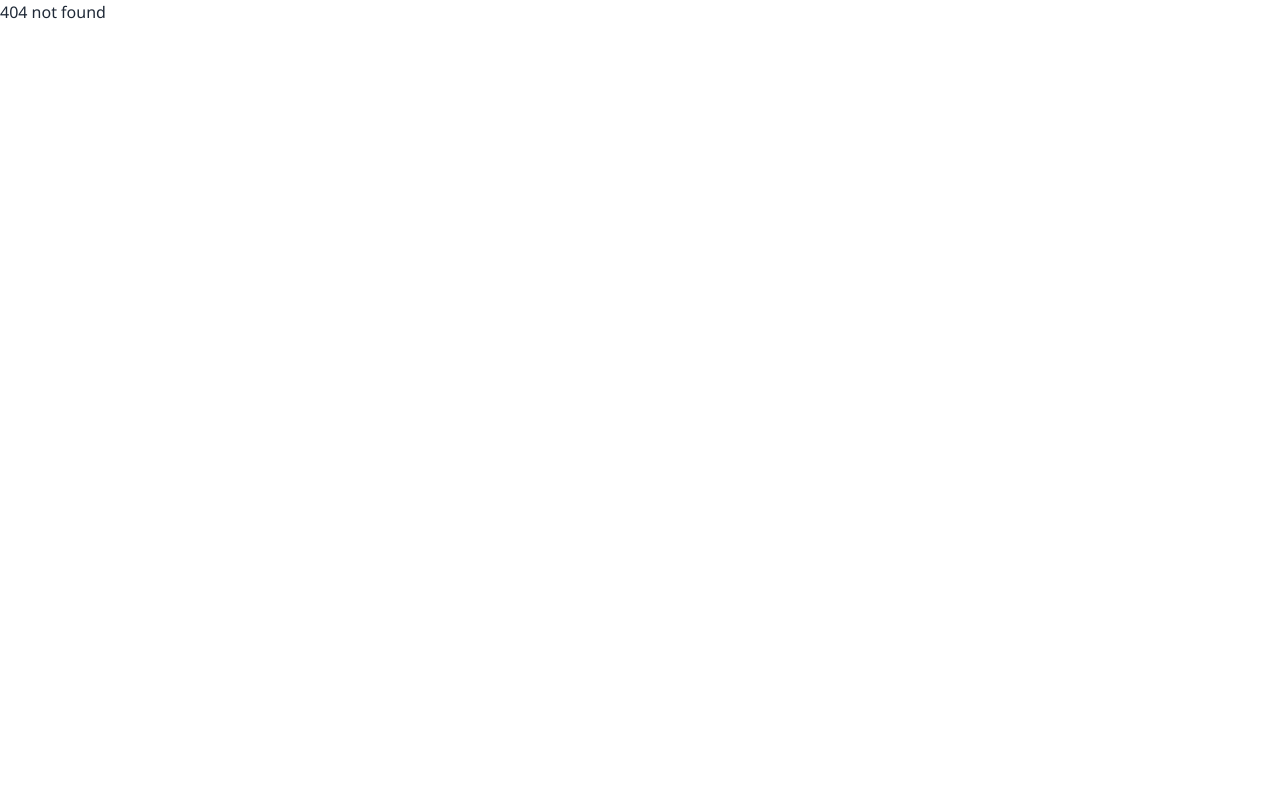
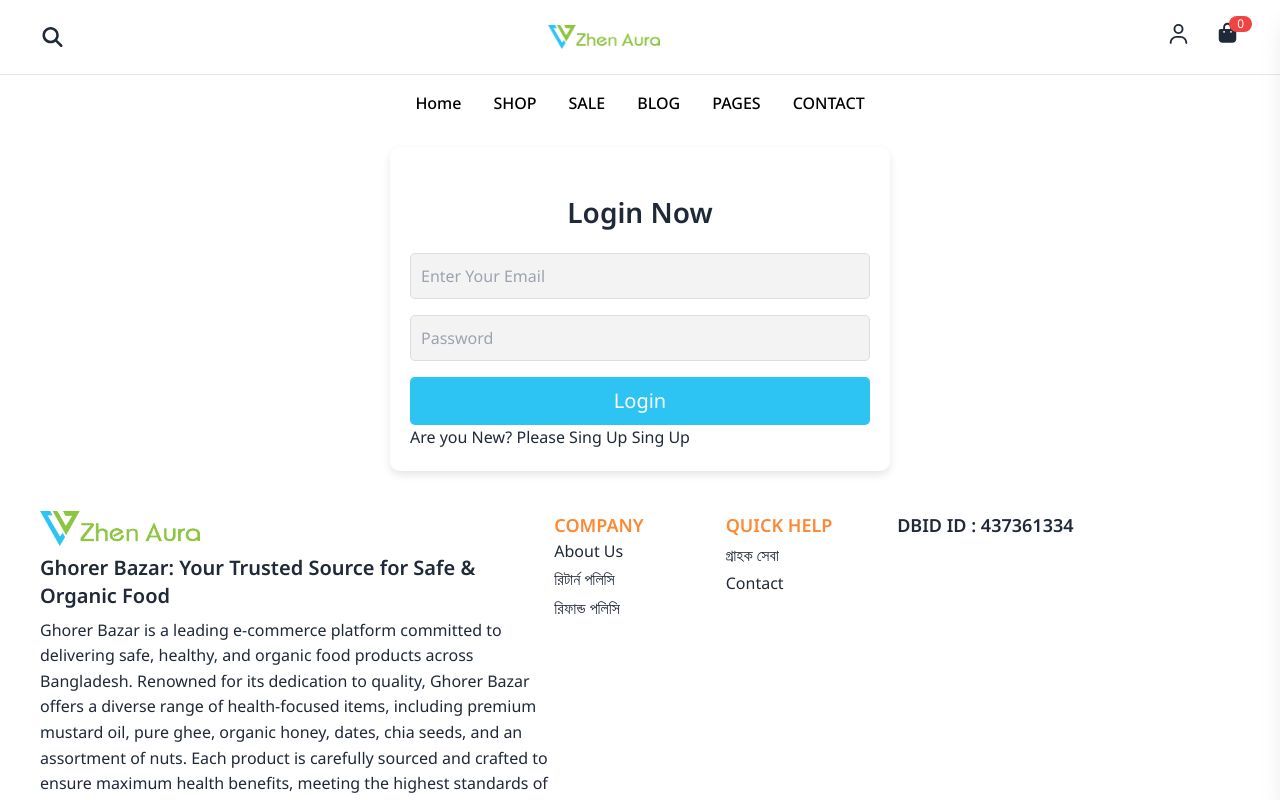
Before and after one commit to halaluddin2000/ghorer-bazar-client, a React (Vite) app: page /login in a window 1280 px wide. Before the commit this address had no page. Shown: the top 800 px of the page. Built offline with nearby package versions, Linux system fonts and the light colour scheme.

Commit message:
login or sing up page added

```diff
--- a/src/Components/Common/Loader.jsx
+++ b/src/Components/Common/Loader.jsx
@@ -0,0 +1,21 @@
+function Loader() {
+  return (
+    <div class="mx-auto w-full max-w-sm rounded-md border border-blue-300 p-4">
+      <div class="flex animate-pulse space-x-4">
+        <div class="size-10 rounded-full bg-gray-200"></div>
+        <div class="flex-1 space-y-6 py-1">
+          <div class="h-2 rounded bg-gray-200"></div>
+          <div class="space-y-3">
+            <div class="grid grid-cols-3 gap-4">
+              <div class="col-span-2 h-2 rounded bg-gray-200"></div>
+              <div class="col-span-1 h-2 rounded bg-gray-200"></div>
+            </div>
+            <div class="h-2 rounded bg-gray-200"></div>
+          </div>
+        </div>
+      </div>
+    </div>
+  );
+}
+
+export default Loader;
--- a/src/Components/Common/Navbar.jsx
+++ b/src/Components/Common/Navbar.jsx
@@ -1,23 +1,22 @@
-import { FontAwesomeIcon } from "@fortawesome/react-fontawesome";
+import { faUser } from "@fortawesome/free-regular-svg-icons";
 import {
   faBagShopping,
   faMagnifyingGlass,
-  faPhone,
 } from "@fortawesome/free-solid-svg-icons";
+import { FontAwesomeIcon } from "@fortawesome/react-fontawesome";
+import { useContext } from "react";
 import { Link } from "react-router-dom";
+import logo from "../../assets/logo.png";
 import { navbarCategories } from "../../data/navbarData";
-import logo from "../../assets/logo.png";
-import { faUser } from "@fortawesome/free-regular-svg-icons";
+import { CartContext } from "../context/CartContext";
 import "./navbar.css";
-import { useContext } from "react";
-import { CartContext } from "../context/CartContext";
 
 const Navbar = ({ onCODClick }) => {
   const { cart, setIsDrawerOpen } = useContext(CartContext);
   return (
     <div>
       {/*----------- upper navbar----------- */}
-      <div className="bg-[#98CB55] py-2 mb-5">
+      {/* <div className="bg-[#98CB55] py-2 mb-5">
         <p className="text-center text-white text-base tracking-wide ">
           আমাদের যে কোন পণ্য অর্ডার করতে কল বা WhatsApp করুন:{" "}
           <span>
@@ -29,14 +28,12 @@ const Navbar = ({ onCODClick }) => {
           </span>
           হট লাইন: 09642-922922
         </p>
-      </div>
+      </div> */}
       {/* -------navbar----- */}
-      <div className="container flex justify-between items-center mx-8 py-6">
+      <div className="container mt-5  mx-8">
+        <div className="flex justify-between items-center pt-6 pb-2 ">
           <div id="icon">
-          <FontAwesomeIcon
-            className="text-[#2CC4F4] text-xl"
-            icon={faMagnifyingGlass}
-          />
+            <FontAwesomeIcon className=" text-xl" icon={faMagnifyingGlass} />
             <span id="showText" className="btn-primary">
               Search
             </span>
@@ -47,15 +44,14 @@ const Navbar = ({ onCODClick }) => {
             </Link>
           </div>
           <div>
+            <Link to="/login">
               <div id="icon">
-            <FontAwesomeIcon
-              className="text-[#2CC4F4] text-xl px-6"
-              icon={faUser}
-            />
+                <FontAwesomeIcon className="text-xl px-6" icon={faUser} />
                 <span id="showText" className="btn-primary">
                   Account
                 </span>
               </div>
+            </Link>
             <div
               onClick={() => setIsDrawerOpen(true)}
               className="relative"
@@ -63,7 +59,7 @@ const Navbar = ({ onCODClick }) => {
             >
               <FontAwesomeIcon
                 onClick={onCODClick}
-              className="text-[#2CC4F4] text-xl"
+                className=" text-xl"
                 icon={faBagShopping}
               />
               <span className="absolute -top-2 -right-3 bg-red-500 text-white text-xs px-2 rounded-full">
@@ -75,10 +71,11 @@ const Navbar = ({ onCODClick }) => {
             </div>
           </div>
         </div>
+      </div>
       {/* navbar end */}
-      <div className="my-4 bg-[#F3F3F3] py-4">
+      <div className="my-4 border-t py-4 ">
         {/* CENTER (Desktop Menu) */}
-        <div className="navbar-center hidden px-4 items-center justify-center lg:grid lg:grid-cols-9 gap-4">
+        <div className="navbar-center flex gap-8 items-center mx-auto justify-center">
           {navbarCategories.map((item) => (
             <p
               className="gap-4 text-base font-medium text-center"
@@ -86,7 +83,7 @@ const Navbar = ({ onCODClick }) => {
             >
               <Link
                 className="link link-underline link-underline-black text-black"
-                to={`/category/${item.slug}`}
+                to={`/${item.slug}`}
               >
                 {item.name}
               </Link>
--- a/src/Components/home/Hero.jsx
+++ b/src/Components/home/Hero.jsx
@@ -1,8 +1,8 @@
-import cover from "../../assets/Image/New_ghorerbazar_cover.jpg";
+import cover from "../../assets/hero-1.jpg";
 
 function Hero() {
   return (
-    <div className="mt-10">
+    <div className="mt-4">
       <img src={cover} alt="cover" />
     </div>
   );
--- /dev/null
+++ b/src/Components/login/Login.jsx
@@ -0,0 +1,43 @@
+import { Link } from "react-router-dom";
+import "./login.css";
+function Login() {
+  const handleLogin = (e) => {
+    e.preventDefault();
+    const target = e.target;
+    const loginData = {
+      name: target.email.value,
+      password: target.password.value,
+    };
+    console.log(loginData);
+  };
+
+  return (
+    <div className="flex bg-white items-center justify-center mx-auto mb-10 ">
+      <div className="form-container bg-slate-200">
+        <div className="form">
+          <h2 className="text-center my-6">Login Now</h2>
+          <form onSubmit={() => handleLogin()}>
+            <span className="grid space-y-4">
+              <input type="email" name="email" placeholder="Enter Your Email" />
+              <input type="password" name="password" placeholder="Password" />
+            </span>
+            <input
+              type="submit"
+              value="Login"
+              id="button"
+              className="mt-4 text-xl"
+            />
+          </form>
+        </div>
+        <p>
+          Are you New? Please Sing Up{" "}
+          <a>
+            <Link to="/singUp">Sing Up</Link>
+          </a>{" "}
+        </p>
+      </div>
+    </div>
+  );
+}
+
+export default Login;
--- /dev/null
+++ b/src/Components/login/login.css
@@ -0,0 +1,44 @@
+.form-container {
+  background-color: white;
+  padding: 20px;
+  border-radius: 10px;
+  box-shadow: 0 4px 8px rgba(0, 0, 0, 0.1);
+  width: 500px;
+}
+
+.form {
+  display: flex;
+  flex-direction: column;
+}
+
+.form h2 {
+  margin-bottom: 20px;
+}
+
+.form input {
+  padding: 10px;
+  /* margin-bottom: 10px; */
+  border: 1px solid #ddd;
+  border-radius: 5px;
+  background: #f3f3f3;
+}
+
+#button {
+  padding: 10px;
+  background-color: #2dc4f4;
+  color: white;
+  border: none;
+  border-radius: 5px;
+  cursor: pointer;
+  width: 100%;
+}
+
+.form a {
+  color: #007bff;
+  text-decoration: none;
+  text-align: right;
+}
+
+.form p {
+  text-align: center;
+}
--- /dev/null
+++ b/src/Components/singUp/SingUp.jsx
@@ -0,0 +1,46 @@
+import { Link } from "react-router-dom";
+import "./singup.css";
+
+function SingUp() {
+  const handleSingUp = (e) => {
+    e.preventDefault();
+    const target = e.target;
+    const loginData = {
+      name: target.email.value,
+      password: target.password.value,
+    };
+    console.log(loginData);
+  };
+  return (
+    <div className="flex bg-white items-center justify-center mx-auto mb-10 ">
+      <div className="form-container bg-slate-200">
+        <div className="form">
+          <h2 className="text-center my-6">Sing Up</h2>
+          <form onSubmit={() => handleSingUp()}>
+            <span className="grid space-y-4">
+              <input type="email" name="email" placeholder="Enter Your Email" />
+              <input type="password" name="password" placeholder="Password" />
+              <input
+                type="password"
+                name="password"
+                placeholder="Confirm Password"
+              />
+            </span>
+            <input
+              type="submit"
+              value="Sing Up"
+              id="button"
+              className="mt-4 text-xl"
+            />
+          </form>
+        </div>
+        <p>
+          Are you Registration? Please Login Now{" "}
+          <Link to="/login">Login Now</Link>{" "}
+        </p>
+      </div>
+    </div>
+  );
+}
+
+export default SingUp;
--- /dev/null
+++ b/src/Components/singUp/singup.css
@@ -0,0 +1,44 @@
+.form-container {
+  background-color: white;
+  padding: 20px;
+  border-radius: 10px;
+  box-shadow: 0 4px 8px rgba(0, 0, 0, 0.1);
+  width: 500px;
+}
+
+.form {
+  display: flex;
+  flex-direction: column;
+}
+
+.form h2 {
+  margin-bottom: 20px;
+}
+
+.form input {
+  padding: 10px;
+  /* margin-bottom: 10px; */
+  border: 1px solid #ddd;
+  border-radius: 5px;
+  background: #f3f3f3;
+}
+
+#button {
+  padding: 10px;
+  background-color: #2dc4f4;
+  color: white;
+  border: none;
+  border-radius: 5px;
+  cursor: pointer;
+  width: 100%;
+}
+
+.form a {
+  color: #007bff;
+  text-decoration: none;
+  text-align: right;
+}
+
+.form p {
+  text-align: center;
+}
--- a/src/data/navbarData.js
+++ b/src/data/navbarData.js
@@ -1,15 +1,9 @@
 export const navbarCategories = [
-    { name: "Offer Zone", slug: "offer-zone" },
-    { name: "Best Seller", slug: "best-seller" },
-    { name: "Oil", slug: "oil" },
-    { name: "Ghee (ঘি)", slug: "ghee" },
-    { name: "Dates (খেজুর)", slug: "dates" },
-    { name: "খেজুর গুড়", slug: "khejurer-gur" },
-    { name: "Honey", slug: "honey" },
-    { name: "Masala", slug: "masala" },
-    { name: "Nuts & Seeds", slug: "nuts-seeds" },
-    { name: "Tea/Coffee", slug: "tea-coffee" },
-    { name: "Honeycomb", slug: "honeycomb" },
-    { name: "Organic Zone", slug: "organic" },
-    { name: "Pickle", slug: "pickle" },
+    { name: "Home", slug: "home" },
+    { name: "SHOP", slug: "SHOP" },
+    { name: "SALE", slug: "SALE" },
+    { name: "BLOG", slug: "BLOG" },
+    { name: "PAGES", slug: "PAGES" },
+    { name: "CONTACT", slug: "contact" },
+
 ];
--- a/src/pages/AllProducts.jsx
+++ b/src/pages/AllProducts.jsx
@@ -1,5 +1,5 @@
-import axios from "axios";
-import { useContext, useEffect, useState } from "react";
+// import axios from "axios";
+import { useContext, useState } from "react";
 import { Link } from "react-router-dom";
 import { CartContext } from "../Components/context/CartContext";
 import { products } from "../data/product";
@@ -7,25 +7,25 @@ import { products } from "../data/product";
 const AllProducts = () => {
   const { addToCart } = useContext(CartContext);
   const [showPopup, setShowPopup] = useState(false);
-  const [product, setProduct] = useState([]);
-  const [error, setError] = useState(false);
-  const [loading, setLoading] = useState(false);
+  // const [product, setProduct] = useState([]);
+  // const [error, setError] = useState(false);
+  // const [loading, setLoading] = useState(false);
 
-  useEffect(() => {
-    (async () => {
-      try {
-        setLoading(true);
-        setError(false);
-        const response = await axios.get("/api/products");
-        console.log(response.data);
-        setProduct(response.data);
-        setLoading(false);
-      } catch (error) {
-        setError(true);
-        setLoading(false);
-      }
-    })();
-  });
+  // useEffect(() => {
+  //   (async () => {
+  //     try {
+  //       setLoading(true);
+  //       setError(false);
+  //       const response = await axios.get("/api/products");
+  //       console.log(response.data);
+  //       setProduct(response.data);
+  //       setLoading(false);
+  //     } catch (error) {
+  //       setError(true);
+  //       setLoading(false);
+  //     }
+  //   })();
+  // });
 
   const handleAddToCart = (product) => {
     addToCart(product);
--- a/vite.config.js
+++ b/vite.config.js
@@ -4,11 +4,11 @@ import { defineConfig } from 'vite'
 
 // https://vite.dev/config/
 export default defineConfig({
-  server: {
-    proxy: {
-      '/api': 'http://localhost:3000'
-    }
-  },
+  // server: {
+  //   proxy: {
+  //     '/api': 'http://localhost:3000'
+  //   }
+  // },
   plugins: [react(),
 
   ],
```
Also changed, not shown: src/route/Router.jsx (+7 -4 lines), src/Components/Common/ErrorPage.jsx (added), src/assets/hero-1.jpg (added). Lines whose indentation alone changed are shown as unchanged.
